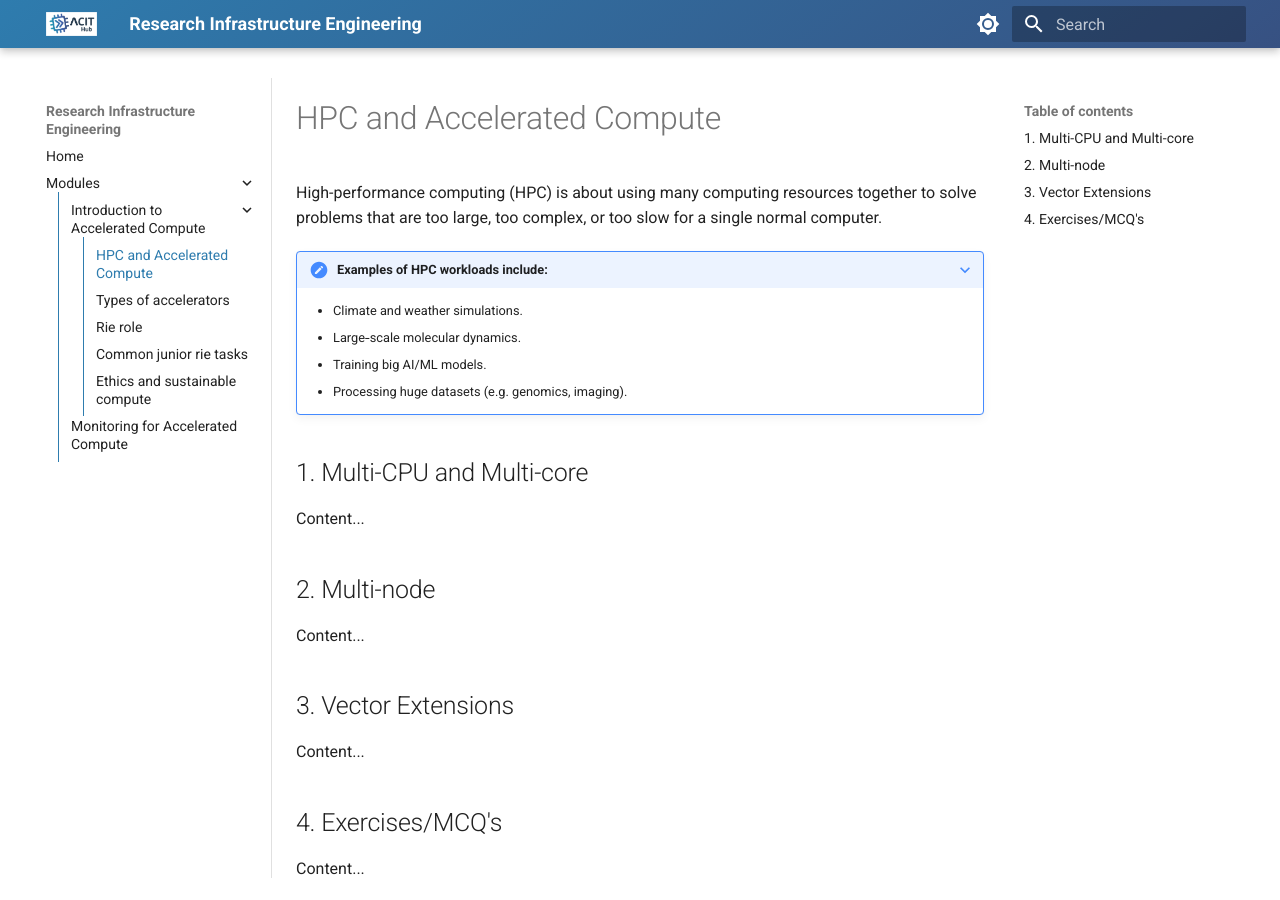
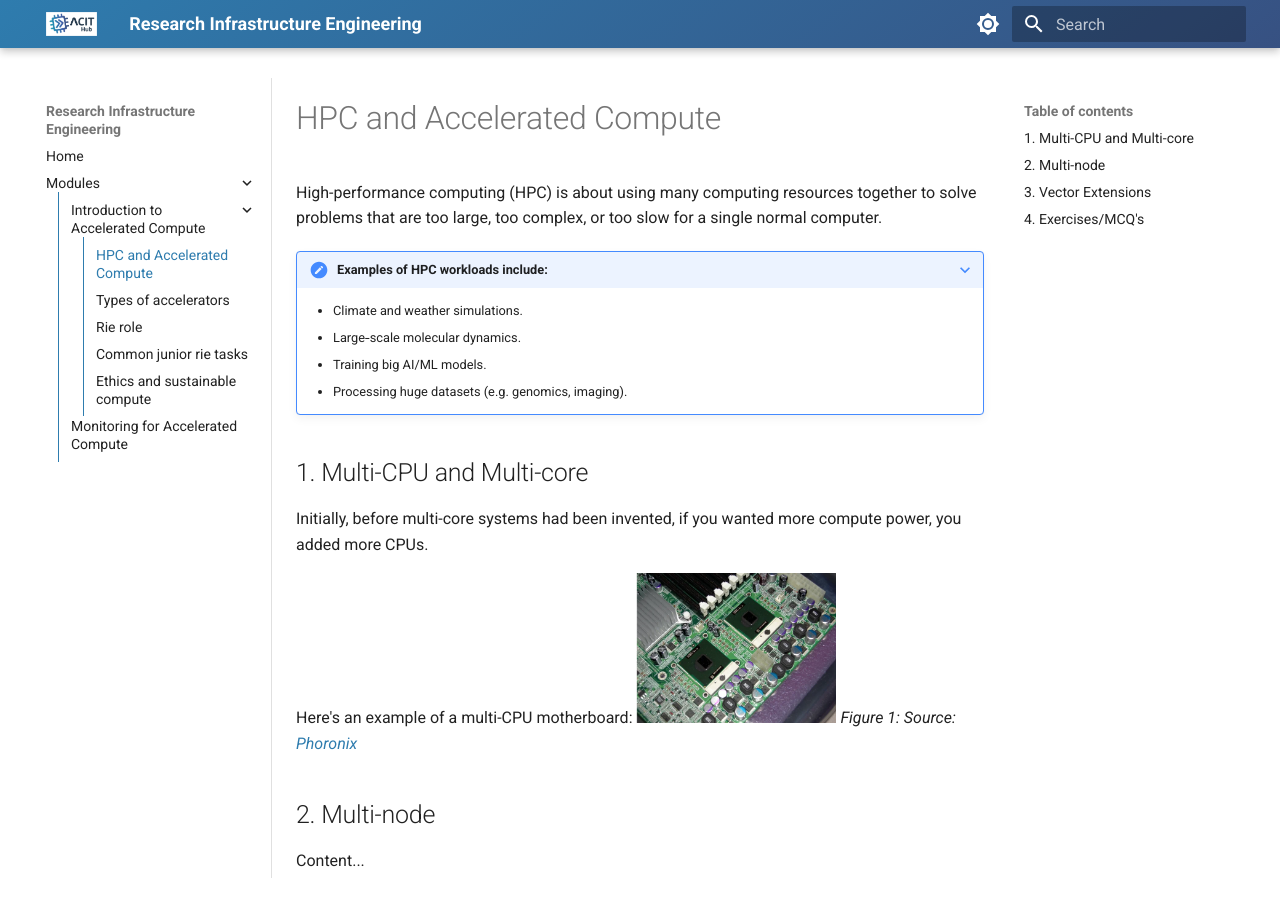
Before and after one commit to ACIT-Hub/docs-acit.surrey.ac.uk, an MkDocs documentation site: the page built from docs/modules/introduction-to-accelerated-compute/hpc-and-accelerated-compute.md, in a window 1280 px wide and 900 px high. Built offline with MkDocs 1.6.1 and Material for MkDocs 9.7.7, drawn with Linux system fonts in a browser that asks for light colours.

Commit message:
added cpu image

```diff
--- a/docs/modules/introduction-to-accelerated-compute/hpc-and-accelerated-compute.md
+++ b/docs/modules/introduction-to-accelerated-compute/hpc-and-accelerated-compute.md
@@ -12,7 +12,11 @@ High-performance computing (HPC) is about using many computing resources togethe
 
 ## 1. Multi-CPU and Multi-core
 
-Content...
+Initially, before multi-core systems had been invented, if you wanted more compute power, you added more CPUs.
+
+Here's an example of a multi-CPU motherboard:
+![x86 architecture](../../assets/images/mutli-cpu-multi-core.png){ width="200" }
+*Figure 1: Source: [Phoronix](https://www.phoronix.com/news/Arch-Linux-Deprecating-i686)*
 
 ## 2. Multi-node
 
```
Also changed, not shown: docs/assets/images/mutli-cpu-multi-core.png (added).
